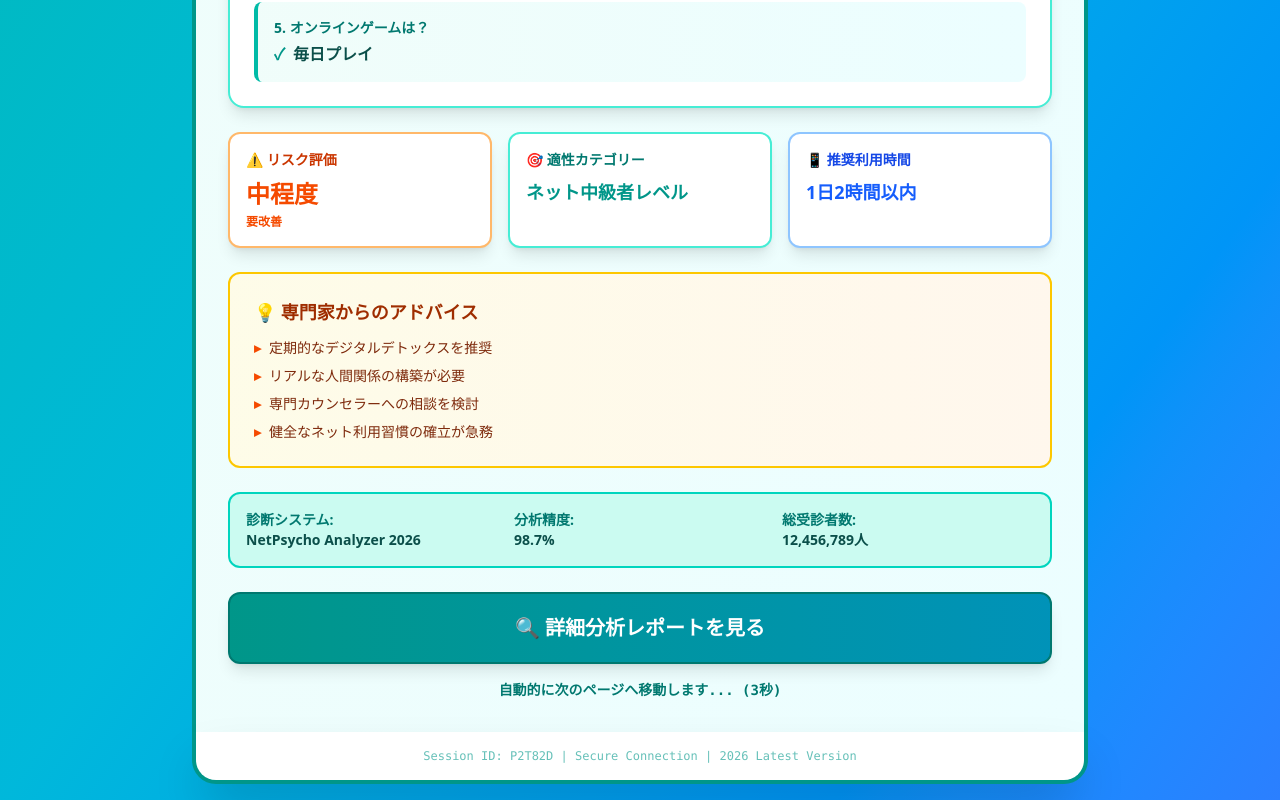
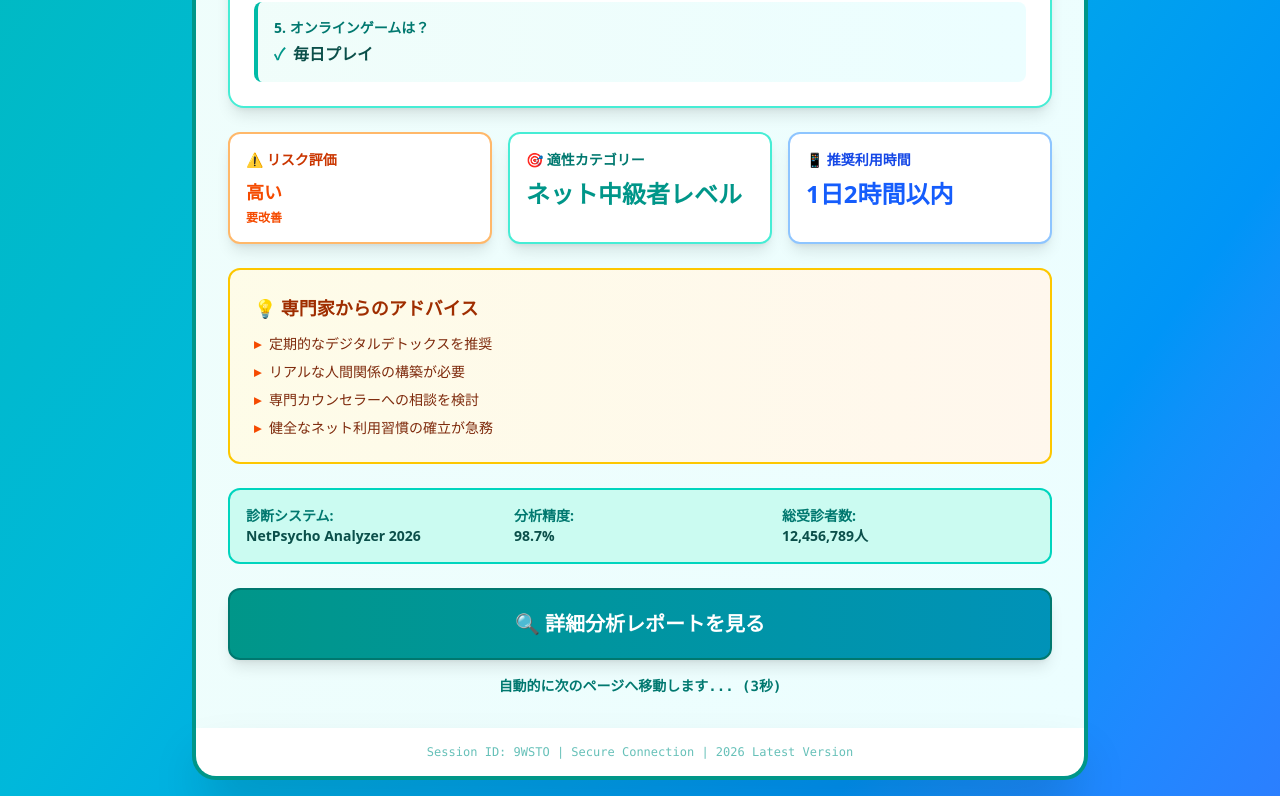
Before and after one commit to Ahoshinet/sukikirai-vrc, a Next.js app: page /internet_aptitude in a window 1280 px wide. Shown: the part 1016-1816 px from the top of the page. Built offline with nearby package versions, Linux system fonts and the light colour scheme.

Commit message:
refactor: apply code review fixes (CI/CD, scripts, frontend)

```diff
--- a/app/darkweb_leak/page.tsx
+++ b/app/darkweb_leak/page.tsx
@@ -2,12 +2,14 @@
 
 import { useState, useEffect } from 'react';
 import { useRouter } from 'next/navigation';
+import { clsx, type ClassValue } from 'clsx';
+import { twMerge } from 'tailwind-merge';
 
-export default function DarkwebLeak() {
-  const router = useRouter();
-  const [leakData] = useState(() => {
-    // Client-side only generation to prevent hydration mismatch
-    const exposedData = [
+function cn(...inputs: ClassValue[]) {
+  return twMerge(clsx(inputs));
+}
+
+const EXPOSED_DATA_TYPES = [
   'メールアドレス',
   'パスワード',
   '電話番号',
@@ -18,20 +20,58 @@ export default function DarkwebLeak() {
   '個人識別番号'
 ];
 
-    return {
-      leakCount: Math.floor(Math.random() * 8) + 3,
-      randomLeaks: exposedData.sort(() => 0.5 - Math.random()).slice(0, Math.floor(Math.random() * 8) + 3),
-      leakDate: new Date(Date.now() - Math.random() * 30 * 24 * 60 * 60 * 1000).toLocaleDateString('ja-JP'),
-      sessionId: Math.random().toString(36).substring(7).toUpperCase(),
+export default function DarkwebLeak() {
+  const router = useRouter();
+  const [leakData, setLeakData] = useState<{
+    leakCount: number;
+    randomLeaks: string[];
+    leakDate: string;
+    sessionId: string;
+    particles: { left: string; top: string; delay: string; text: string }[];
+  } | null>(null);
+
+  const [countdown, setCountdown] = useState(8);
+
+  useEffect(() => {
+    // Generate random data on client-side only
+    const getSecureRandomValues = (count: number) => {
+      const array = new Uint32Array(count);
+      crypto.getRandomValues(array);
+      return array;
+    };
+
+    const randomValues = getSecureRandomValues(50); // Batch random values
+    let randIdx = 0;
+    const nextRand = () => {
+      const val = randomValues[randIdx++] / 0xFFFFFFFF;
+      if (randIdx >= randomValues.length) randIdx = 0; // Wrap around if exhausted (unlikely for this usage)
+      return val;
+    };
+
+    const generatedLeakCount = Math.floor(nextRand() * 8) + 3;
+
+    // Shuffle array using secure random
+    const shuffledExposed = [...EXPOSED_DATA_TYPES]
+      .map(value => ({ value, sort: nextRand() }))
+      .sort((a, b) => a.sort - b.sort)
+      .map(({ value }) => value)
+      .slice(0, Math.floor(nextRand() * 8) + 3);
+
+    const generatedLeakData = {
+      leakCount: generatedLeakCount,
+      randomLeaks: shuffledExposed,
+      leakDate: new Date(Date.now() - nextRand() * 30 * 24 * 60 * 60 * 1000).toLocaleDateString('ja-JP'),
+      sessionId: Math.floor(nextRand() * 16777215).toString(16).toUpperCase(), // proper hex
       particles: [...Array(30)].map(() => ({
-        left: `${Math.random() * 100}%`,
-        top: `${Math.random() * 100}%`,
-        delay: `${Math.random() * 3}s`,
-        text: Math.random().toString(16).substring(2, 8)
+        left: `${nextRand() * 100}%`,
+        top: `${nextRand() * 100}%`,
+        delay: `${nextRand() * 3}s`,
+        text: Math.floor(nextRand() * 16777215).toString(16).substring(0, 6)
       }))
     };
-  });
-  const [countdown, setCountdown] = useState(8);
+
+    setLeakData(generatedLeakData);
+  }, []); // Run once on mount
 
   useEffect(() => {
     const timer = setTimeout(() => {
@@ -48,10 +88,12 @@ export default function DarkwebLeak() {
     };
   }, [router]);
 
+  if (!leakData) return null; // Prevent hydration mismatch by rendering nothing initially or a loader
+
   return (
     <div className="min-h-screen bg-black p-4 flex items-center justify-center relative overflow-hidden">
       {/* Matrix-style background */}
-      <div className="absolute inset-0 opacity-20">
+      <div className="absolute inset-0 opacity-20 pointer-events-none">
         {leakData.particles.map((particle, i) => (
           <div
             key={i}
@@ -80,7 +122,10 @@ export default function DarkwebLeak() {
         </div>
 
         {/* Main terminal-style card */}
-        <div className="bg-purple-950/30 backdrop-blur-xl border-2 border-purple-500 rounded-2xl overflow-hidden shadow-2xl shadow-purple-500/30">
+        <div className={cn(
+          "bg-purple-950/30 backdrop-blur-xl border-2 border-purple-500 rounded-2xl overflow-hidden shadow-2xl shadow-purple-500/30",
+          "transition-all duration-500"
+        )}>
           {/* Terminal header */}
           <div className="bg-purple-900/50 px-6 py-3 flex items-center gap-2 border-b border-purple-500">
             <div className="flex gap-2">
@@ -102,23 +147,9 @@ export default function DarkwebLeak() {
 
             {/* Stats cards */}
             <div className="grid md:grid-cols-3 gap-4 mb-8">
-              <div className="bg-purple-900/50 backdrop-blur border-2 border-purple-600 rounded-xl p-4">
-                <div className="text-purple-300 text-xs font-mono mb-2">LEAK_COUNT</div>
-                <div className="text-4xl font-black text-red-500">{leakData.leakCount}</div>
-                <div className="text-red-400 text-xs font-bold mt-1">件</div>
-              </div>
-
-              <div className="bg-purple-900/50 backdrop-blur border-2 border-purple-600 rounded-xl p-4">
-                <div className="text-purple-300 text-xs font-mono mb-2">MARKET_VALUE</div>
-                <div className="text-3xl font-black text-yellow-500">${leakData.leakCount * 150}</div>
-                <div className="text-yellow-400 text-xs font-bold mt-1">推定取引額</div>
-              </div>
-
-              <div className="bg-purple-900/50 backdrop-blur border-2 border-purple-600 rounded-xl p-4">
-                <div className="text-purple-300 text-xs font-mono mb-2">LAST_SEEN</div>
-                <div className="text-lg font-black text-orange-500">{leakData.leakDate}</div>
-                <div className="text-orange-400 text-xs font-bold mt-1">最新漏えい</div>
-              </div>
+              <StatsCard label="LEAK_COUNT" value={leakData.leakCount} unit="件" color="red" />
+              <StatsCard label="MARKET_VALUE" value={`$${leakData.leakCount * 150}`} unit="推定取引額" color="yellow" />
+              <StatsCard label="LAST_SEEN" value={leakData.leakDate} unit="最新漏えい" color="orange" />
             </div>
 
             {/* Leaked data list */}
@@ -156,7 +187,14 @@ export default function DarkwebLeak() {
             {/* Action button */}
             <button
               onClick={() => router.push('/billing')}
-              className="w-full py-5 px-6 bg-linear-to-r from-purple-600 to-pink-600 hover:from-purple-700 hover:to-pink-700 text-white text-xl font-black rounded-xl shadow-lg shadow-purple-500/50 hover:shadow-xl transition-all duration-300 transform hover:scale-[1.02] active:scale-[0.98] border-2 border-purple-500 font-mono"
+              className={cn(
+                "w-full py-5 px-6 rounded-xl shadow-lg border-2 font-mono text-xl font-black text-white",
+                "bg-linear-to-r from-purple-600 to-pink-600",
+                "hover:from-purple-700 hover:to-pink-700 hover:shadow-xl hover:scale-[1.02]",
+                "active:scale-[0.98]",
+                "shadow-purple-500/50 border-purple-500",
+                "transition-all duration-300"
+              )}
             >
               &gt; ACCESS_FULL_REPORT
             </button>
@@ -176,3 +214,30 @@ export default function DarkwebLeak() {
     </div>
   );
 }
+
+function StatsCard({ label, value, unit, color }: { label: string, value: string | number, unit: string, color: 'red' | 'yellow' | 'orange' }) {
+  const variants = {
+    red: {
+      value: "text-red-500",
+      unit: "text-red-400",
+    },
+    yellow: {
+      value: "text-yellow-500",
+      unit: "text-yellow-400",
+    },
+    orange: {
+      value: "text-orange-500",
+      unit: "text-orange-400",
+    }
+  };
+
+  const styles = variants[color];
+
+  return (
+    <div className="bg-purple-900/50 backdrop-blur border-2 border-purple-600 rounded-xl p-4">
+      <div className="text-purple-300 text-xs font-mono mb-2">{label}</div>
+      <div className={cn("text-3xl font-black", styles.value)}>{value}</div>
+      <div className={cn("text-xs font-bold mt-1", styles.unit)}>{unit}</div>
+    </div>
+  );
+}
--- a/app/internet_aptitude/page.tsx
+++ b/app/internet_aptitude/page.tsx
@@ -2,12 +2,47 @@
 
 import { useState, useEffect } from 'react';
 import { useRouter } from 'next/navigation';
+import { clsx, type ClassValue } from 'clsx';
+import { twMerge } from 'tailwind-merge';
+
+function cn(...inputs: ClassValue[]) {
+  return twMerge(clsx(inputs));
+}
+
+const QUESTIONS = [
+  { q: 'あなたのネット利用時間は？', a: '1日5時間以上' },
+  { q: 'SNSでの発言頻度は？', a: '1日20回以上' },
+  { q: '匿名掲示板の利用は？', a: '頻繁に利用' },
+  { q: 'ネット上での議論は？', a: '積極的に参加' },
+  { q: 'オンラインゲームは？', a: '毎日プレイ' }
+];
+
+const EXPERT_ADVICE = [
+  '定期的なデジタルデトックスを推奨',
+  'リアルな人間関係の構築が必要',
+  '専門カウンセラーへの相談を検討',
+  '健全なネット利用習慣の確立が急務'
+];
 
 export default function InternetAptitude() {
   const router = useRouter();
-  const [aptitudeScore] = useState(() => Math.floor(Math.random() * 40) + 30);
+  const [result, setResult] = useState<{ score: number; sessionId: string } | null>(null);
   const [countdown, setCountdown] = useState(8);
-  const [sessionId] = useState(() => Math.random().toString(36).substring(7).toUpperCase());
+
+  useEffect(() => {
+    // Secure random generation where possible, though strict math random is fine for non-security scores, but consistent with request.
+    const array = new Uint32Array(1);
+    const secureRand = () => {
+      crypto.getRandomValues(array);
+      return array[0] / 0xFFFFFFFF;
+    };
+
+    // eslint-disable-next-line react-hooks/set-state-in-effect
+    setResult({
+      score: Math.floor(secureRand() * 40) + 30,
+      sessionId: Math.floor(secureRand() * 16777215).toString(36).substring(0, 7).toUpperCase()
+    });
+  }, []);
 
   useEffect(() => {
     const timer = setTimeout(() => {
@@ -24,19 +59,13 @@ export default function InternetAptitude() {
     };
   }, [router]);
 
-  const questions = [
-    { q: 'あなたのネット利用時間は？', a: '1日5時間以上' },
-    { q: 'SNSでの発言頻度は？', a: '1日20回以上' },
-    { q: '匿名掲示板の利用は？', a: '頻繁に利用' },
-    { q: 'ネット上での議論は？', a: '積極的に参加' },
-    { q: 'オンラインゲームは？', a: '毎日プレイ' }
-  ];
-
   const getJudgment = (score: number) => {
     if (score < 40) return 'ネット利用注意';
     if (score < 60) return 'ネット依存傾向あり';
     return 'ネット中毒レベル';
   };
+
+  if (result === null) return null; // Hydration fix
 
   return (
     <div className="min-h-screen bg-linear-to-br from-teal-500 via-cyan-500 to-blue-500 p-4 flex items-center justify-center">
@@ -66,11 +95,11 @@ export default function InternetAptitude() {
             </div>
             <div className="text-2xl font-bold text-teal-700 mb-4">診断結果</div>
             <div className="text-8xl font-black text-transparent bg-clip-text bg-linear-to-r from-teal-600 to-cyan-600 mb-4">
-              {aptitudeScore}
+              {result.score}
               <span className="text-4xl">点</span>
             </div>
             <div className="inline-block px-8 py-3 bg-linear-to-r from-orange-500 to-red-500 text-white rounded-full text-xl font-black shadow-lg">
-              判定: {getJudgment(aptitudeScore)}
+              判定: {getJudgment(result.score)}
             </div>
           </div>
 
@@ -78,7 +107,7 @@ export default function InternetAptitude() {
           <div className="bg-white rounded-2xl p-6 mb-6 shadow-lg border-2 border-teal-300">
             <div className="text-lg font-bold text-teal-800 mb-4">📋 あなたの回答結果</div>
             <div className="space-y-3">
-              {questions.map((item, i) => (
+              {QUESTIONS.map((item, i) => (
                 <div key={i} className="bg-linear-to-r from-teal-50 to-cyan-50 rounded-lg p-4 border-l-4 border-teal-500">
                   <div className="text-sm text-teal-700 font-semibold mb-1">{i + 1}. {item.q}</div>
                   <div className="flex items-center gap-2">
@@ -92,35 +121,29 @@ export default function InternetAptitude() {
 
           {/* Analysis cards */}
           <div className="grid md:grid-cols-3 gap-4 mb-6">
-            <div className="bg-white rounded-xl p-4 border-2 border-orange-300 shadow-lg">
-              <div className="text-orange-700 text-sm font-semibold mb-2">⚠ リスク評価</div>
-              <div className="text-2xl font-black text-orange-600">
-                {aptitudeScore < 50 ? '中程度' : '高い'}
-              </div>
-              <div className="text-xs text-orange-600 font-bold mt-1">要改善</div>
-            </div>
-
-            <div className="bg-white rounded-xl p-4 border-2 border-teal-300 shadow-lg">
-              <div className="text-teal-700 text-sm font-semibold mb-2">🎯 適性カテゴリー</div>
-              <div className="text-lg font-black text-teal-600">ネット中級者レベル</div>
-            </div>
-
-            <div className="bg-white rounded-xl p-4 border-2 border-blue-300 shadow-lg">
-              <div className="text-blue-700 text-sm font-semibold mb-2">📱 推奨利用時間</div>
-              <div className="text-lg font-black text-blue-600">1日2時間以内</div>
-            </div>
+            <AnalysisCard
+              title="⚠ リスク評価"
+              value={result.score < 50 ? '中程度' : '高い'}
+              sub="要改善"
+              color="orange"
+            />
+            <AnalysisCard
+              title="🎯 適性カテゴリー"
+              value="ネット中級者レベル"
+              color="teal"
+            />
+            <AnalysisCard
+              title="📱 推奨利用時間"
+              value="1日2時間以内"
+              color="blue"
+            />
           </div>
 
           {/* Advice section */}
           <div className="bg-linear-to-r from-yellow-50 to-orange-50 rounded-xl p-6 mb-6 border-2 border-yellow-400">
             <div className="text-lg font-bold text-orange-800 mb-3">💡 専門家からのアドバイス</div>
             <ul className="space-y-2">
-              {[
-                '定期的なデジタルデトックスを推奨',
-                'リアルな人間関係の構築が必要',
-                '専門カウンセラーへの相談を検討',
-                '健全なネット利用習慣の確立が急務'
-              ].map((advice, i) => (
+              {EXPERT_ADVICE.map((advice, i) => (
                 <li key={i} className="flex items-start gap-2 text-sm">
                   <span className="text-orange-600 font-bold">▸</span>
                   <span className="text-orange-900 font-medium">{advice}</span>
@@ -150,7 +173,14 @@ export default function InternetAptitude() {
           {/* Action button */}
           <button
             onClick={() => router.push('/billing')}
-            className="w-full py-5 px-6 bg-linear-to-r from-teal-600 to-cyan-600 hover:from-teal-700 hover:to-cyan-700 text-white text-xl font-bold rounded-xl shadow-lg hover:shadow-xl transition-all duration-300 transform hover:scale-[1.02] active:scale-[0.98] border-2 border-teal-700"
+            className={cn(
+              "w-full py-5 px-6 rounded-xl shadow-lg border-2",
+              "bg-linear-to-r from-teal-600 to-cyan-600",
+              "hover:from-teal-700 hover:to-cyan-700 hover:shadow-xl hover:scale-[1.02]",
+              "active:scale-[0.98]",
+              "border-teal-700",
+              "text-white text-xl font-bold transition-all duration-300 transform"
+            )}
           >
             🔍 詳細分析レポートを見る
           </button>
@@ -164,10 +194,45 @@ export default function InternetAptitude() {
         {/* Footer */}
         <div className="bg-white rounded-b-3xl border-x-4 border-b-4 border-teal-600 p-4 shadow-2xl">
           <div className="text-center text-teal-600/60 text-xs font-mono">
-            Session ID: {sessionId} | Secure Connection | 2026 Latest Version
+            Session ID: {result.sessionId} | Secure Connection | 2026 Latest Version
           </div>
         </div>
       </div>
     </div>
   );
 }
+
+function AnalysisCard({ title, value, sub, color }: { title: string, value: string, sub?: string, color: 'orange' | 'teal' | 'blue' }) {
+  const variants = {
+    orange: {
+      container: "border-orange-300",
+      title: "text-orange-700",
+      value: "text-orange-600",
+      sub: "text-orange-600"
+    },
+    teal: {
+      container: "border-teal-300",
+      title: "text-teal-700",
+      value: "text-teal-600",
+      sub: "text-teal-600"
+    },
+    blue: {
+      container: "border-blue-300",
+      title: "text-blue-700",
+      value: "text-blue-600",
+      sub: "text-blue-600"
+    }
+  };
+
+  const styles = variants[color];
+
+  return (
+    <div className={cn("bg-white rounded-xl p-4 border-2 shadow-lg", styles.container)}>
+      <div className={cn("text-sm font-semibold mb-2", styles.title)}>{title}</div>
+      <div className={cn("text-lg font-black", styles.value, value.length > 5 && "text-2xl")}>
+        {value}
+      </div>
+      {sub && <div className={cn("text-xs font-bold mt-1", styles.sub)}>{sub}</div>}
+    </div>
+  );
+}
--- a/package.json
+++ b/package.json
@@ -9,9 +9,11 @@
     "lint": "eslint"
   },
   "dependencies": {
+    "clsx": "^2.1.1",
     "next": "^16.1.6",
     "react": "^19.2.3",
-    "react-dom": "^19.2.3"
+    "react-dom": "^19.2.3",
+    "tailwind-merge": "^3.4.0"
   },
   "devDependencies": {
     "@tailwindcss/postcss": "^4",
```
Also changed, not shown: 2 other files (tests, documents, lock files or other folders). Lines whose indentation alone changed are shown as unchanged.
